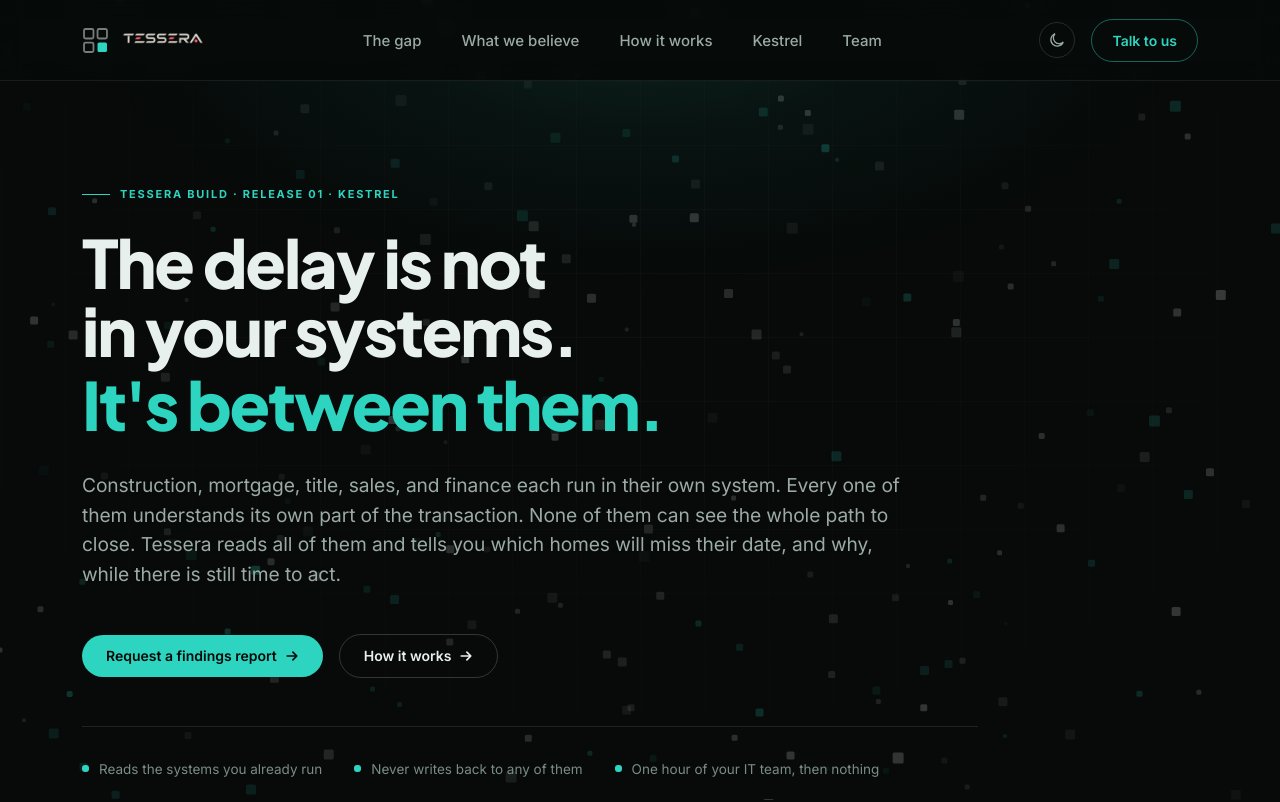
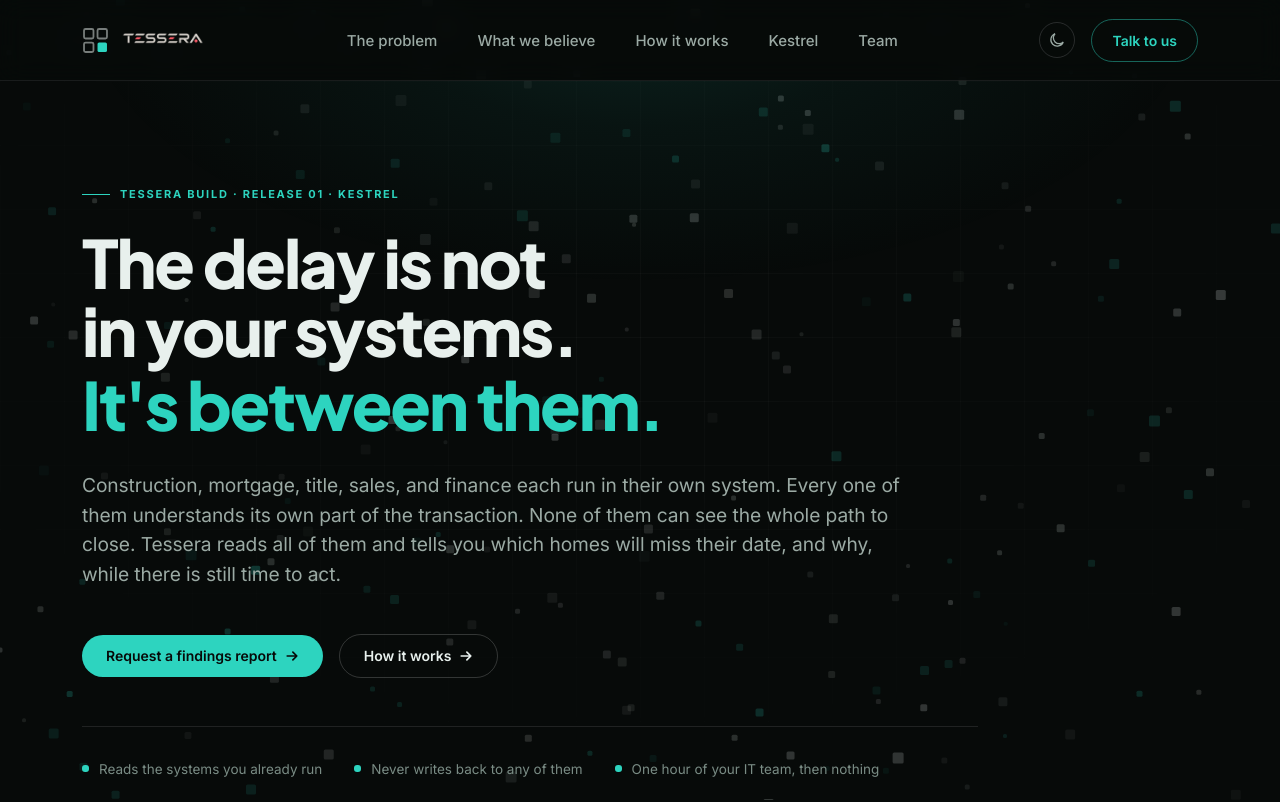
Before and after one commit to bhavdeep98/tesserabuild, a Next.js app: page / in a window 1280 px wide. Shown: the top 802 px of the page. Built offline with nearby package versions, Linux system fonts and the light colour scheme.

Commit message:
Rename nav link from 'The gap' to 'The problem'

```diff
--- a/src/content/site.ts
+++ b/src/content/site.ts
@@ -23,7 +23,7 @@
 } as const;
 
 export const nav = [
-  { label: 'The gap', href: '#gap' },
+  { label: 'The problem', href: '#gap' },
   { label: 'What we believe', href: '#tenets' },
   { label: 'How it works', href: '#how' },
   { label: 'Kestrel', href: '#kestrel' },
```
